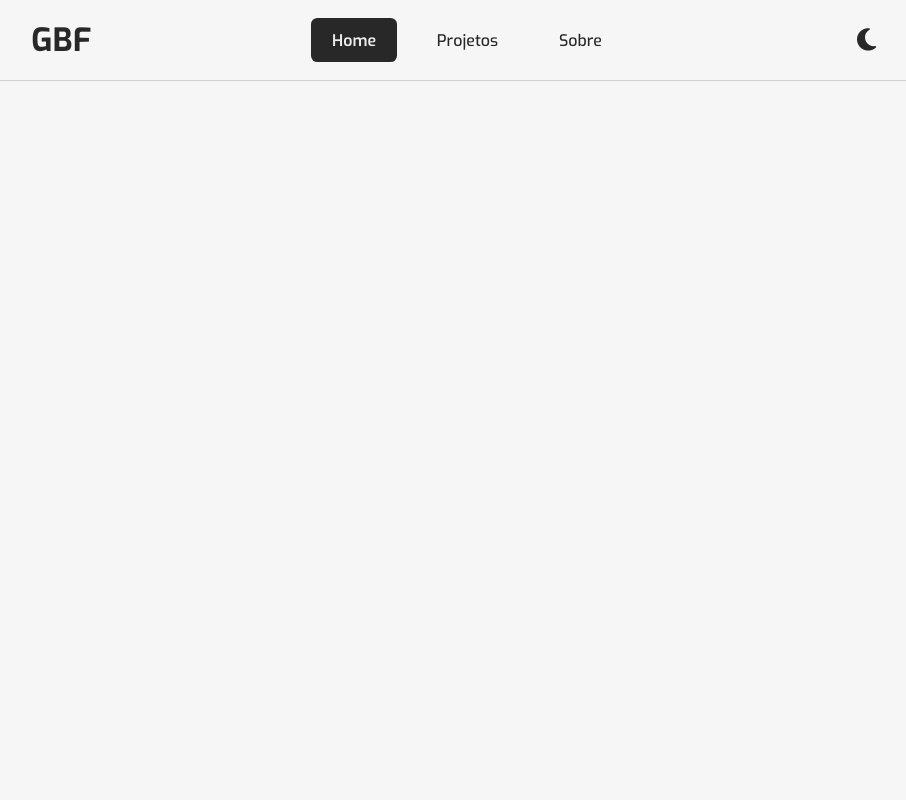
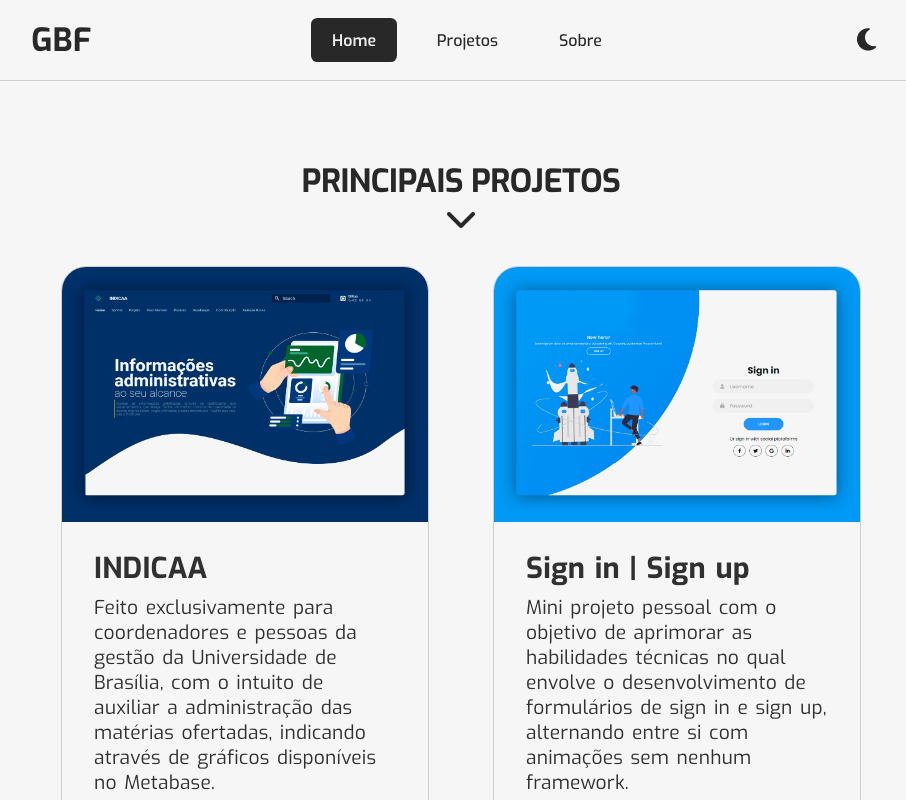
Before and after one commit to guibrbs/Portfolio-OLD, a React (Vite) app: page /Projetos in a window 1280 px wide. Shown: the top 800 px of the page, without its empty margins (179-1085 px from the left). Built offline with nearby package versions, Linux system fonts and the light colour scheme.

Commit message:
:rocket: Setting up the page form

```diff
--- a/src/App.tsx
+++ b/src/App.tsx
@@ -2,7 +2,7 @@ import React, { useContext, useEffect, useState } from 'react'
 import { Route, Routes } from 'react-router-dom'
 import './App.css'
 import Home from './pages/Home'
-import Projects from './pages/Projects'
+import Projects_Page from './pages/Projects_Page'
 import { DarkModeContext } from './DarkModeContext'
 
 function App() {
@@ -13,7 +13,7 @@ function App() {
       <div className="wrapper">
         <Routes>
           <Route path='/' element={<Home />}/>
-          <Route path='Projetos' element={<Projects />}/>
+          <Route path='Projetos' element={<Projects_Page />}/>
         </Routes>
       </div>
     </div>
--- a/src/pages/Projects/index.tsx
+++ /dev/null
@@ -1,11 +0,0 @@
-import React from "react";
-import './styles.css'
-import Header from "../../components/Header";
-
-export default function Projects() {
-    return(
-        <>
-            <Header />
-        </>
-    )
-}
--- /dev/null
+++ b/src/pages/Projects_Page/index.tsx
@@ -0,0 +1,16 @@
+import React from "react";
+import './styles.css'
+import Header from "../../components/Header";
+import Projects from "../../components/Projects";
+
+export default function Projects_Page() {
+    return(
+        <>
+            <Header />
+            <div className="projects-page">
+                <Projects />
+
+            </div>
+        </>
+    )
+}
--- /dev/null
+++ b/src/pages/Projects_Page/styles.css
@@ -0,0 +1,7 @@
+.projects-page .projects-area{
+    margin: 10rem 0 10rem 0;
+}
+
+.projects-page .explore{
+    display: none;
+}
```
Also changed, not shown: src/pages/Projects/styles.css (deleted).
